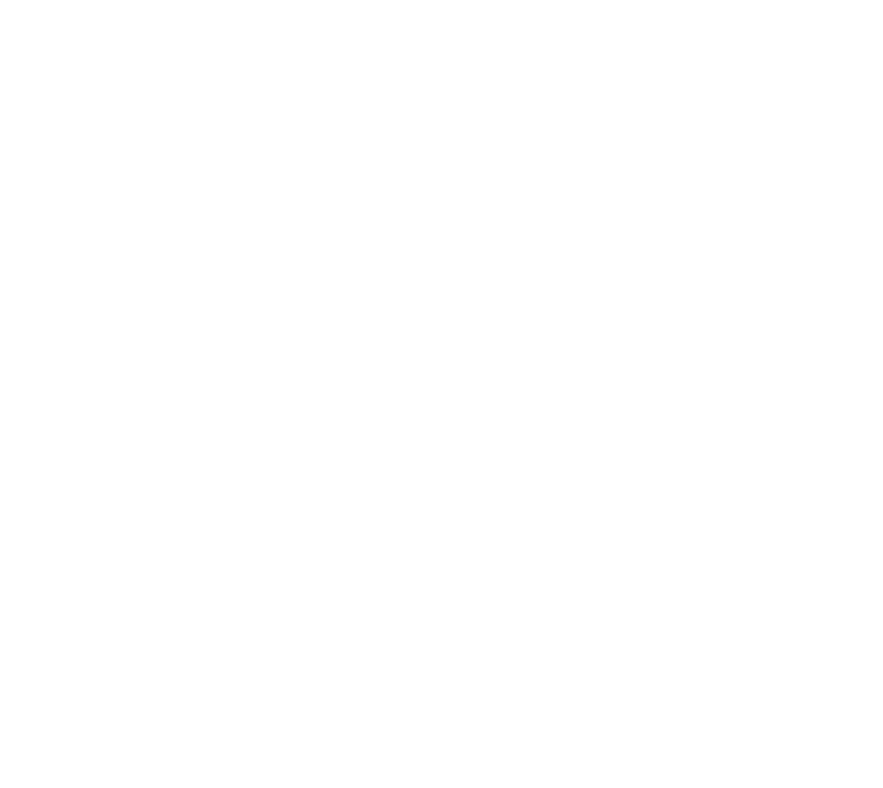
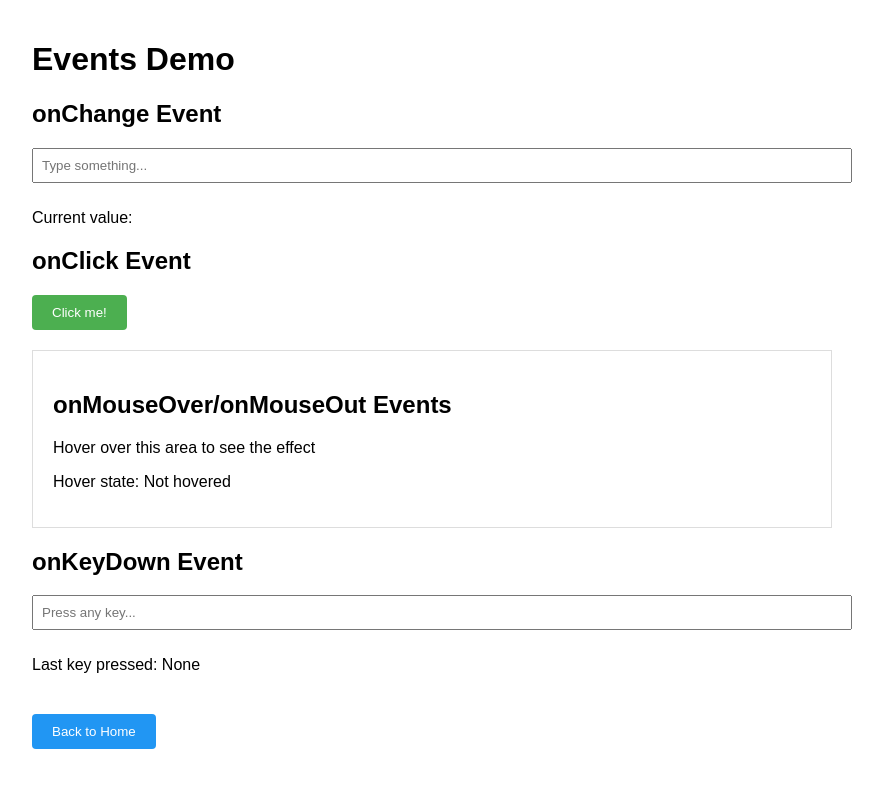
Before and after one commit to AadhitViji/Infospica, a React (Create React App) app: page /events in a window 1280 px wide. Before the commit this address had no page. Shown: the top 788 px of the page, without its empty margins (208-1091 px from the left). Built offline with nearby package versions, Linux system fonts and the light colour scheme.

Commit message:
event handlings demo

```diff
--- a/src/App.css
+++ b/src/App.css
@@ -33,6 +33,26 @@
   color: #61dafb;
 }
 
+.events-button {
+  display: block;
+  margin: 20px auto;
+  padding: 10px 20px;
+  font-size: 16px;
+  background-color: #4CAF50;
+  color: white;
+  border: none;
+  border-radius: 4px;
+  cursor: pointer;
+  text-decoration: none;
+  text-align: center;
+  max-width: 200px;
+}
+
+.events-button:hover {
+  background-color: #45a049;
+  text-decoration: none;
+}
+
 @keyframes App-logo-spin {
   from {
     transform: rotate(0deg);
--- a/src/App.js
+++ b/src/App.js
@@ -4,8 +4,9 @@ import PersonalInfo from "./PersonalInfo";
 import SkillsSection from "./components/SkillsSection";
 import personalInfo from "./data/personalInfo";
 import "./App.css"; // Import the CSS file
-import { Routes, Route } from "react-router-dom";
+import { Routes, Route, Link } from "react-router-dom";
 import TechShowcases from "./pages/TechShowcases";
+import EventsPage from "./pages/EventsPage";
 
 const App = () => {
   return (
@@ -21,10 +22,14 @@ const App = () => {
                 role={personalInfo.role}
                 techStackComponent={<SkillsSection />}
               />
+              <Link to="/events" className="events-button">
+                Events Demo
+              </Link>
             </>
           }
         />
         <Route path="/tech-showcases" element={<TechShowcases />} />
+        <Route path="/events" element={<EventsPage />} />
       </Routes>
     </div>
   );
--- a/src/components/Name.js
+++ b/src/components/Name.js
@@ -2,7 +2,7 @@ import React from "react";
 
 function Name({ children }) {
   return (
-    <div
+    <h1
       style={{
         fontSize: "1.5rem",
         fontWeight: "bold",
@@ -11,7 +11,7 @@ function Name({ children }) {
       }}
     >
       {children}
-    </div>
+    </h1>
   );
 }
 
--- a/src/components/Role.js
+++ b/src/components/Role.js
@@ -30,14 +30,14 @@ function Role({ children }) {
   };
 
   return (
-    <div
+    <h3
       style={roleStyle}
       onMouseEnter={() => setShowTooltip(true)}
       onMouseLeave={() => setShowTooltip(false)}
     >
       {children}
       <div style={tooltipStyle}>This is my professional role</div>
-    </div>
+    </h3>
   );
 }
 
--- /dev/null
+++ b/src/pages/EventsPage.js
@@ -0,0 +1,138 @@
+import React, { useState, useEffect } from "react";
+import { useNavigate } from "react-router-dom";
+
+const EventsPage = () => {
+  const [inputValue, setInputValue] = useState("");
+  const [isHovered, setIsHovered] = useState(false);
+  const [keyPressed, setKeyPressed] = useState("");
+  const navigate = useNavigate();
+
+  // onLoad event
+  useEffect(() => {
+    console.log("Component loaded");
+  }, []);
+
+  // Log hover events
+  const handleMouseOver = () => {
+    setIsHovered(true);
+    console.log("Mouse over detected");
+  };
+
+  const handleMouseOut = () => {
+    setIsHovered(false);
+    console.log("Mouse out detected");
+  };
+
+  // Handle input change with logging
+  const handleInputChange = (e) => {
+    setInputValue(e.target.value);
+    console.log(`Input changed to: ${e.target.value}`);
+  };
+
+  // Handle button click with logging
+  const handleButtonClick = () => {
+    console.log("Button was clicked!");
+    alert("Button was clicked!");
+  };
+
+  // onKeyDown event handler
+  const handleKeyDown = (e) => {
+    setKeyPressed(e.key);
+    console.log(`Key pressed: ${e.key}`);
+  };
+
+  return (
+    <div
+      className="events-container"
+      style={{
+        maxWidth: "800px",
+        margin: "0 auto",
+        padding: "20px",
+        fontFamily: "Arial, sans-serif",
+      }}
+    >
+      <h1>Events Demo</h1>
+
+      <div style={{ marginBottom: "20px" }}>
+        <h2>onChange Event</h2>
+        <input
+          type="text"
+          value={inputValue}
+          onChange={handleInputChange}
+          placeholder="Type something..."
+          style={{
+            padding: "8px",
+            width: "100%",
+            marginBottom: "10px",
+          }}
+        />
+        <p>Current value: {inputValue}</p>
+      </div>
+
+      <div style={{ marginBottom: "20px" }}>
+        <h2>onClick Event</h2>
+        <button
+          onClick={handleButtonClick}
+          style={{
+            padding: "10px 20px",
+            cursor: "pointer",
+            backgroundColor: "#4CAF50",
+            color: "white",
+            border: "none",
+            borderRadius: "4px",
+          }}
+        >
+          Click me!
+        </button>
+      </div>
+
+      <div
+        style={{
+          marginBottom: "20px",
+          padding: "20px",
+          backgroundColor: isHovered ? "#f0f0f0" : "#ffffff",
+          border: "1px solid #ddd",
+          transition: "background-color 0.3s",
+        }}
+        onMouseOver={handleMouseOver}
+        onMouseOut={handleMouseOut}
+      >
+        <h2>onMouseOver/onMouseOut Events</h2>
+        <p>Hover over this area to see the effect</p>
+        <p>Hover state: {isHovered ? "Hovered" : "Not hovered"}</p>
+      </div>
+
+      <div style={{ marginBottom: "20px" }}>
+        <h2>onKeyDown Event</h2>
+        <input
+          type="text"
+          onKeyDown={handleKeyDown}
+          placeholder="Press any key..."
+          style={{
+            padding: "8px",
+            width: "100%",
+            marginBottom: "10px",
+          }}
+        />
+        <p>Last key pressed: {keyPressed || "None"}</p>
+      </div>
+
+      <button
+        onClick={() => navigate("/")}
+        style={{
+          padding: "10px 20px",
+          cursor: "pointer",
+          backgroundColor: "#2196F3",
+          color: "white",
+          border: "none",
+          borderRadius: "4px",
+          marginTop: "20px",
+        }}
+      >
+        Back to Home
+      </button>
+    </div>
+  );
+};
+
+export default EventsPage;
```
